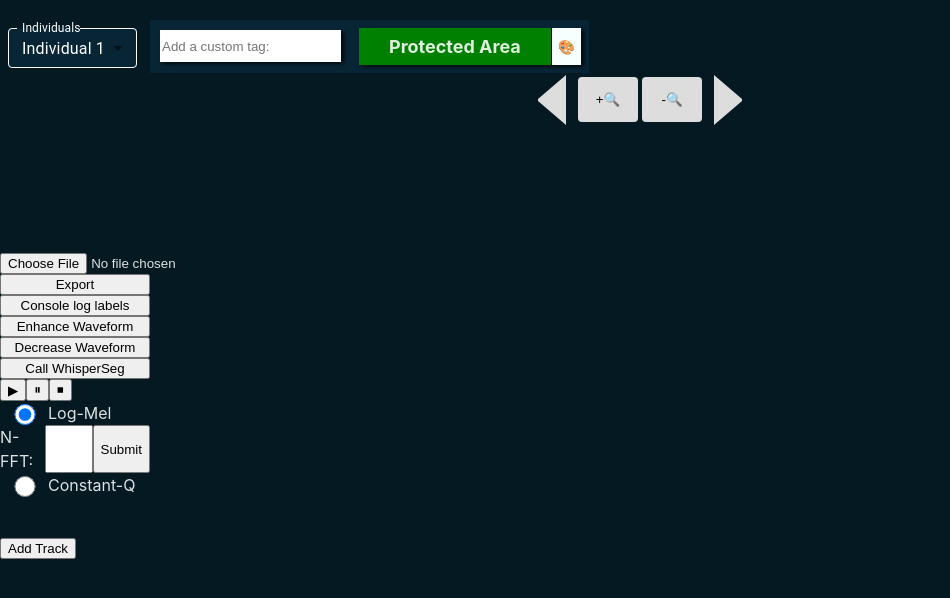
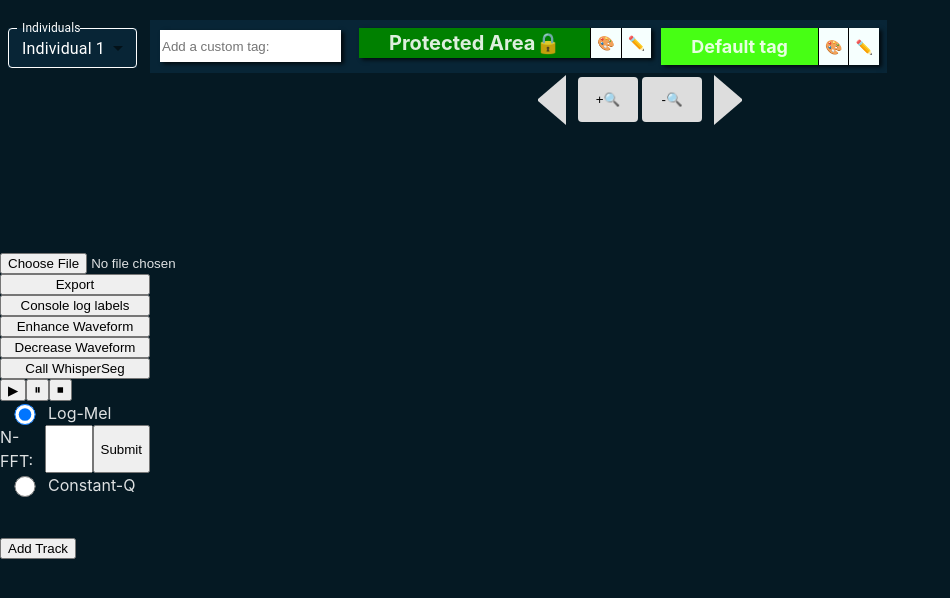
Before and after one commit to nccratliri-ml-wp/vocal-annotation-frontend, a React (Vite) app: page / in a window 1280 px wide. Shown: the top 598 px of the page, without its empty margins (0-950 px from the left). Built offline with nearby package versions, Linux system fonts and the light colour scheme.

Commit message:
Implemented feature to edit clustername buttons after corresponding labels have already been set Prevent two clustername buttons to have the same name

```diff
--- a/src/App.jsx
+++ b/src/App.jsx
@@ -17,7 +17,12 @@ class ClusternameButton {
 
 function App() {
     const [importedLabels, setImportedLabels] = useState([]);
-    const [clusternameButtons, setClusternameButtons] = useState([new ClusternameButton('PROTECTED_AREA', 'Protected Area', false, 'green')])
+    const [clusternameButtons, setClusternameButtons] = useState(
+        [
+            new ClusternameButton('PROTECTED_AREA', 'Protected Area🔒', false, 'green'),
+            new ClusternameButton('DEFAULT_BUTTON', 'Default tag', true, '#47ff14')
+        ])
+    const [outdatedClustername, setOutdatedClustername] = useState(null)
 
     const [trackDurations, setTrackDurations] = useState([])
     const [showTracks, setShowTracks] = useState({
@@ -42,7 +47,6 @@ function App() {
         track_19: false,
         track_20: false,
     })
-
 
     // General
     const [globalAudioDuration, setGlobalAudioDuration] = useState(0)
@@ -95,8 +99,12 @@ function App() {
         setActiveIndividual( newActiveIndividual )
     }
 
-    function passNumberOfIndividuals( newNumber ){
+    function passNumberOfIndividualsToApp( newNumber ){
         setNumberOfIndividuals( newNumber )
+    }
+
+    function passOutdatedClusterNamesToApp( clustername ){
+        setOutdatedClustername( clustername )
     }
 
     /* ++++++++++++++++++ Audio Tracks ++++++++++++++++++ */
@@ -185,6 +193,7 @@ function App() {
             <Clusternames
                 passClusterNameButtonsToApp={passClusterNameButtonsToApp}
                 clusternameButtons={clusternameButtons}
+                passOutdatedClusterNamesToApp={passOutdatedClusterNamesToApp}
             />
             <div className='controls-container'>
                 <button
@@ -217,7 +226,7 @@ function App() {
             <Individuals
                 activeIndividual={activeIndividual}
                 passActiveIndividualToApp={passActiveIndividualToApp}
-                passNumberOfIndividuals={passNumberOfIndividuals}
+                passNumberOfIndividualsToApp={passNumberOfIndividualsToApp}
             />
             {showTracks.track_1 &&
                 <ScalableSpec
@@ -244,6 +253,7 @@ function App() {
                     activeLabel={activeLabel}
                     activeIndividual={activeIndividual}
                     numberOfIndividuals={numberOfIndividuals}
+                    outdatedClustername={outdatedClustername}
                 />
             }
             {showTracks.track_2 &&
@@ -270,6 +280,7 @@ function App() {
                     activeLabel={activeLabel}
                     activeIndividual={activeIndividual}
                     numberOfIndividuals={numberOfIndividuals}
+                    outdatedClustername={outdatedClustername}
                 />
             }
             {showTracks.track_3 &&
@@ -296,6 +307,7 @@ function App() {
                     activeLabel={activeLabel}
                     activeIndividual={activeIndividual}
                     numberOfIndividuals={numberOfIndividuals}
+                    outdatedClustername={outdatedClustername}
                 />
             }
             {showTracks.track_4 &&
@@ -322,6 +334,7 @@ function App() {
                     activeLabel={activeLabel}
                     activeIndividual={activeIndividual}
                     numberOfIndividuals={numberOfIndividuals}
+                    outdatedClustername={outdatedClustername}
                 />
             }
             {showTracks.track_5 &&
@@ -348,6 +361,7 @@ function App() {
                     activeLabel={activeLabel}
                     activeIndividual={activeIndividual}
                     numberOfIndividuals={numberOfIndividuals}
+                    outdatedClustername={outdatedClustername}
                 />
             }
             {showTracks.track_6 &&
@@ -374,6 +388,7 @@ function App() {
                     activeLabel={activeLabel}
                     activeIndividual={activeIndividual}
                     numberOfIndividuals={numberOfIndividuals}
+                    outdatedClustername={outdatedClustername}
                 />
             }
             {showTracks.track_7 &&
@@ -400,6 +415,7 @@ function App() {
                     activeLabel={activeLabel}
                     activeIndividual={activeIndividual}
                     numberOfIndividuals={numberOfIndividuals}
+                    outdatedClustername={outdatedClustername}
                 />
             }
             {showTracks.track_8 &&
@@ -426,6 +442,7 @@ function App() {
                     activeLabel={activeLabel}
                     activeIndividual={activeIndividual}
                     numberOfIndividuals={numberOfIndividuals}
+                    outdatedClustername={outdatedClustername}
                 />
             }
             {showTracks.track_9 &&
@@ -452,6 +469,7 @@ function App() {
                     activeLabel={activeLabel}
                     activeIndividual={activeIndividual}
                     numberOfIndividuals={numberOfIndividuals}
+                    outdatedClustername={outdatedClustername}
                 />
             }
             {showTracks.track_10 &&
@@ -478,6 +496,7 @@ function App() {
                     activeLabel={activeLabel}
                     activeIndividual={activeIndividual}
                     numberOfIndividuals={numberOfIndividuals}
+                    outdatedClustername={outdatedClustername}
                 />
             }
             {showTracks.track_11 &&
@@ -504,6 +523,7 @@ function App() {
                     activeLabel={activeLabel}
                     activeIndividual={activeIndividual}
                     numberOfIndividuals={numberOfIndividuals}
+                    outdatedClustername={outdatedClustername}
                 />
             }
             {showTracks.track_12 &&
@@ -530,6 +550,7 @@ function App() {
                     activeLabel={activeLabel}
                     activeIndividual={activeIndividual}
                     numberOfIndividuals={numberOfIndividuals}
+                    outdatedClustername={outdatedClustername}
                 />
             }
             {showTracks.track_13 &&
@@ -556,6 +577,7 @@ function App() {
                     activeLabel={activeLabel}
                     activeIndividual={activeIndividual}
                     numberOfIndividuals={numberOfIndividuals}
+                    outdatedClustername={outdatedClustername}
                 />
             }
             {showTracks.track_14 &&
@@ -582,6 +604,7 @@ function App() {
                     activeLabel={activeLabel}
                     activeIndividual={activeIndividual}
                     numberOfIndividuals={numberOfIndividuals}
+                    outdatedClustername={outdatedClustername}
                 />
             }
             {showTracks.track_15 &&
@@ -608,6 +631,7 @@ function App() {
                     activeLabel={activeLabel}
                     activeIndividual={activeIndividual}
                     numberOfIndividuals={numberOfIndividuals}
+                    outdatedClustername={outdatedClustername}
                 />
             }
             {showTracks.track_16 &&
@@ -634,6 +658,7 @@ function App() {
                     activeLabel={activeLabel}
                     activeIndividual={activeIndividual}
                     numberOfIndividuals={numberOfIndividuals}
+                    outdatedClustername={outdatedClustername}
                 />
             }
             {showTracks.track_17 &&
@@ -660,6 +685,7 @@ function App() {
                     activeLabel={activeLabel}
                     activeIndividual={activeIndividual}
                     numberOfIndividuals={numberOfIndividuals}
+                    outdatedClustername={outdatedClustername}
                 />
             }
             {showTracks.track_18 &&
@@ -686,6 +712,7 @@ function App() {
                     activeLabel={activeLabel}
                     activeIndividual={activeIndividual}
                     numberOfIndividuals={numberOfIndividuals}
+                    outdatedClustername={outdatedClustername}
                 />
             }
             {showTracks.track_19 &&
@@ -712,6 +739,7 @@ function App() {
                     activeLabel={activeLabel}
                     activeIndividual={activeIndividual}
                     numberOfIndividuals={numberOfIndividuals}
+                    outdatedClustername={outdatedClustername}
                 />
             }
             {showTracks.track_20 &&
@@ -738,6 +766,7 @@ function App() {
                     activeLabel={activeLabel}
                     activeIndividual={activeIndividual}
                     numberOfIndividuals={numberOfIndividuals}
+                    outdatedClustername={outdatedClustername}
                 />
             }
             <button
--- a/src/Clusternames.jsx
+++ b/src/Clusternames.jsx
@@ -14,7 +14,7 @@ class ClusternameButton {
 
 const DEFAULT_BTN_COLOR = '#55e6f3'
 
-function Clusternames( { passClusterNameButtonsToApp, clusternameButtons } ){
+function Clusternames( { passClusterNameButtonsToApp, clusternameButtons, passOutdatedClusterNamesToApp } ){
     const [newClustername, setNewClustername] = useState('')
 
     function handleChange(event){
@@ -23,14 +23,23 @@ function Clusternames( { passClusterNameButtonsToApp, clusternameButtons } ){
 
     function updateClusternamesButtons(event){
         event.preventDefault()
+        if ( checkIfClusternameAlreadyExists(newClustername) ) return
 
         passClusterNameButtonsToApp( deactivateAll() )
 
         const newBTN = new ClusternameButton( nanoid(),newClustername, true, DEFAULT_BTN_COLOR)
-
         passClusterNameButtonsToApp(prevState => [...prevState, newBTN] )
 
         setNewClustername('')
+    }
+
+    function checkIfClusternameAlreadyExists( clustername ){
+        for (let btn of clusternameButtons){
+            if (btn.clustername === clustername){
+                alert('This label already exists. Add a different one.')
+                return true
+            }
+        }
     }
 
     function deactivateAll(){
@@ -64,7 +73,27 @@ function Clusternames( { passClusterNameButtonsToApp, clusternameButtons } ){
         return clusternameButtons.filter(item => item.id !== btn.id)
     }
 
+    function editClustername(clusternameBtn){
+        if (clusternameBtn.id === 'PROTECTED_AREA') return
+
+        const editedClustername = prompt('Change clustername: ')
+        if (!editedClustername || checkIfClusternameAlreadyExists(editedClustername)) return
+
+        const updatedClusternameButtons = clusternameButtons.map(btn => {
+            if (btn.id === clusternameBtn.id) {
+                passOutdatedClusterNamesToApp(btn.clustername)
+                return {...btn, clustername: editedClustername, isActive: true}
+            } else {
+                return {...btn, isActive: false}
+            }
+        })
+
+        passClusterNameButtonsToApp(updatedClusternameButtons)
+    }
+
     function toggleColorwheel(clusternameBtn) {
+        if (clusternameBtn.id === 'PROTECTED_AREA') return
+
         const updatedClusternameButtons = clusternameButtons.map(btn => {
             if (btn.id === clusternameBtn.id) {
                 return { ...btn, showColorwheel: !btn.showColorwheel }
@@ -146,6 +175,12 @@ function Clusternames( { passClusterNameButtonsToApp, clusternameButtons } ){
                             >
                                 🎨
                             </button>
+                            <button
+                                className='open-colorwheel-btn'
+                                onClick={() => editClustername(BTN)}
+                            >
+                                ✏️
+                            </button>
                             {BTN.showColorwheel && <Colorwheel toggleColorwheel={toggleColorwheel} passChosenColorToClusternames={passChosenColorToClusternames} BTN={BTN} />}
                         </div>
                     )
--- a/src/Indivduals.jsx
+++ b/src/Indivduals.jsx
@@ -5,7 +5,7 @@ import MenuItem from '@mui/material/MenuItem'
 import FormControl from '@mui/material/FormControl'
 import Select from '@mui/material/Select'
 
-function Individuals( {activeIndividual, passActiveIndividualToApp, passNumberOfIndividuals} ) {
+function Individuals( {activeIndividual, passActiveIndividualToApp, passNumberOfIndividualsToApp} ) {
 
     const [menuItems, setMenuItems] = useState(
         [
@@ -20,7 +20,7 @@ function Individuals( {activeIndividual, passActiveIndividualToApp, passNumberOf
     const addIndividual = () => {
         const newIndividualNumber = menuItems.length + 1
         setMenuItems(prevState => [...prevState, <MenuItem key={nanoid()} value={newIndividualNumber}>Individual {newIndividualNumber}</MenuItem>])
-        passNumberOfIndividuals( newIndividualNumber )
+        passNumberOfIndividualsToApp( newIndividualNumber )
     }
 
     return (
--- a/src/ScalableSpec.jsx
+++ b/src/ScalableSpec.jsx
@@ -5,7 +5,6 @@ import LinearProgress from "@mui/material/LinearProgress";
 import Export from "./Export.jsx";
 import FileUpload from "./FileUpload.jsx";
 import Parameters from "./Parameters.jsx"
-
 
 // Classes
 class Label {
@@ -54,7 +53,8 @@ function ScalableSpec(
                             passActiveLabelToApp,
                             activeLabel,
                             activeIndividual,
-                            numberOfIndividuals
+                            numberOfIndividuals,
+                            outdatedClustername
                         }
                     )
                 {
@@ -71,8 +71,8 @@ function ScalableSpec(
     const [frequencies, setFrequencies] = useState(null)
     const frequenciesCanvasRef = useRef(null)
 
-    // Name Canvas
-    const nameCanvasRef = useRef(null)
+    // Individuals Canvas
+    const individualsCanvasRef = useRef(null)
 
     // Time Axis
     const timeAxisRef = useRef(null);
@@ -362,7 +362,7 @@ function ScalableSpec(
     }
 
     const calculateYPosition = (label) => {
-        return label.clustername === 'Protected Area'? labelCanvasRef.current.height : label.individual * HEIGHT_BETWEEN_INDIVIDUAL_LINES
+        return label.clustername === 'Protected Area🔒'? labelCanvasRef.current.height : label.individual * HEIGHT_BETWEEN_INDIVIDUAL_LINES
     }
 
     const calculateTimestamp = (event) => {
@@ -452,7 +452,7 @@ function ScalableSpec(
             specImgData.current = specCTX.getImageData(0, 0, specCVS.width, specCVS.height);
             drawWaveform(newAudioArray)
             drawFrequenciesAxis(frequenciesArray)
-            drawNames()
+            drawIndividualsCanvas()
             labelCTX.clearRect(0, 0, labelCVS.width, labelCVS.height)
             drawAllLabels()
             drawActiveLabel()
@@ -794,8 +794,8 @@ function ScalableSpec(
         drawLine(activeLabel, activeLabel.offset)
     }
 
-    const drawNames = () => {
-        const cvs = nameCanvasRef.current
+    const drawIndividualsCanvas = () => {
+        const cvs = individualsCanvasRef.current
         const ctx = cvs.getContext('2d')
         ctx.clearRect(0, 0, cvs.width, cvs.height)
 
@@ -1379,13 +1379,27 @@ function ScalableSpec(
 
     }, [response, globalAudioDuration] )
 
+    // When the user edits the clustername of one of the clustername buttons
+    useEffect( () => {
+        if (!activeClusternameBTN) return
+
+        let newLabelsArray = labels.map(label => {
+            if (label.clustername === outdatedClustername){
+                return {...label, clustername: activeClusternameBTN.clustername}
+            }
+            return label
+        })
+
+        setLabels(newLabelsArray)
+
+    }, [outdatedClustername])
+
 
     return (
         <div
             className='editor-container'
             onMouseLeave={handleMouseLeave}
         >
-
             {showOverviewInitialValue && response &&
                 <div className='overview-time-axis-container'>
                     <canvas
@@ -1477,7 +1491,7 @@ function ScalableSpec(
                             passParametersToScalableSpec={passParametersToScalableSpec}
                         />
                     </div>
-                    <div className='frequencies-names-container'>
+                    <div className='frequencies-individuals-container'>
                         <canvas
                             className='frequencies-canvas'
                             ref={frequenciesCanvasRef}
@@ -1485,8 +1499,8 @@ function ScalableSpec(
                             height={175}
                         />
                         <canvas
-                            className='name-canvas'
-                            ref={nameCanvasRef}
+                            className='individuals-canvas'
+                            ref={individualsCanvasRef}
                             width={50}
                             height={numberOfIndividuals * 20 + 5}
                         />
--- a/src/index.css
+++ b/src/index.css
@@ -302,7 +302,7 @@ html, body {
   margin: 55px 0 0 0;
 }
 
-.name-canvas{
+.individuals-canvas{
   display: block;
 }
 
```
Also changed, not shown: 1 other file (tests, documents, lock files or other folders).
